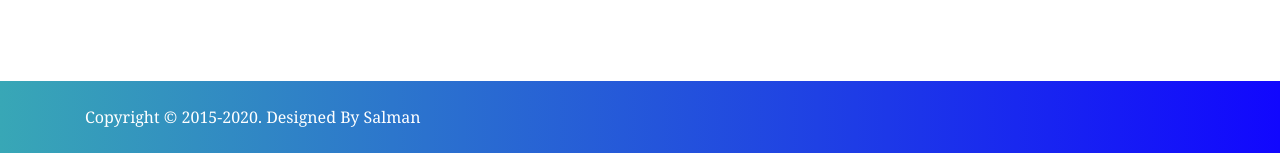
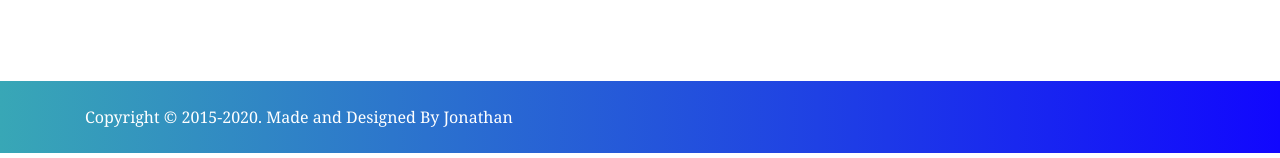
Before and after one commit to Jonathanpangkey/Blog-py, a Flask app: page /readmore/1 in a window 1280 px wide. Shown: the part 642-800 px from the top of the page. Run offline with Flask 2, Linux system fonts and the light colour scheme; data comes from the database, SQL or seed files in the repository; some libraries are stand-ins or nearby versions.

Commit message:
merubah footer

```diff
--- a/templates/blog.html
+++ b/templates/blog.html
@@ -26,7 +26,7 @@
     <div class="container">
         <div class="row">
             <div class="col-md-6">
-                <p class="mb-0">Copyright © 2015-2020. Designed By Salman</p>
+                <p class="mb-0">Copyright © 2015-2020. Made and Designed By Jonathan</p>
             </div>
             <div class="col-md-6 text-md-end">
                 <div>
--- a/templates/home.html
+++ b/templates/home.html
@@ -22,7 +22,7 @@
        <div class="container">
            <div class="row">
             <div class="col-md-6">
-                <p class="mb-0">Copyright © 2015-2020. Designed By Salman</p>
+                <p class="mb-0">Copyright © 2015-2020. Made and Designed By Jonathan</p>
             </div>
             <div class="col-md-6 text-md-end">
                 <div>
--- a/templates/read.html
+++ b/templates/read.html
@@ -72,7 +72,7 @@
          <div class="container">
              <div class="row">
                  <div class="col-md-6">
-                     <p class="mb-0">Copyright © 2015-2020. Designed By Salman</p>
+                     <p class="mb-0">Copyright © 2015-2020. Made and Designed By Jonathan</p>
                  </div>
                  <div class="col-md-6 text-md-end">
                      <div>
```
